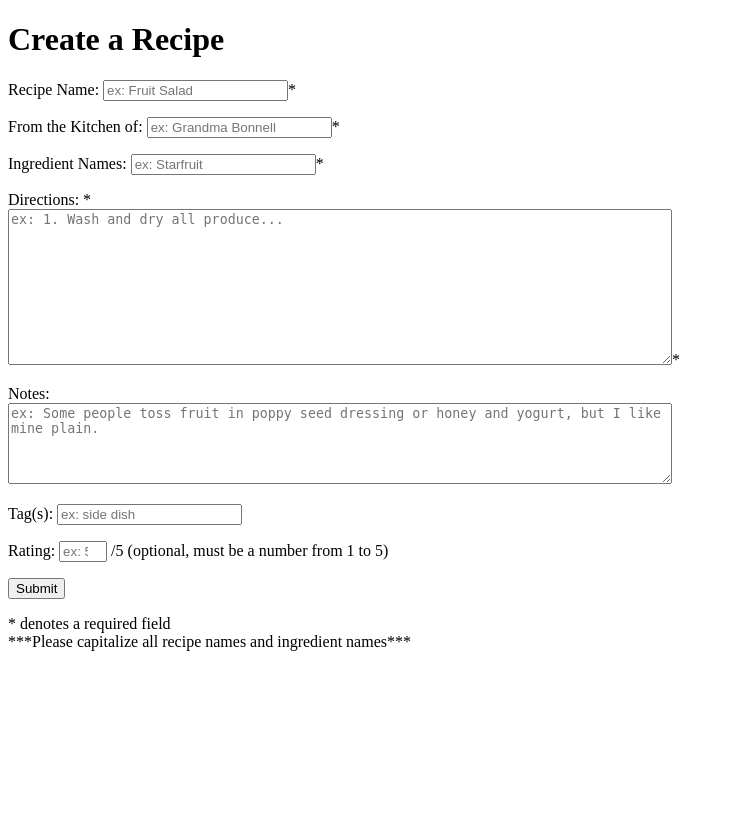
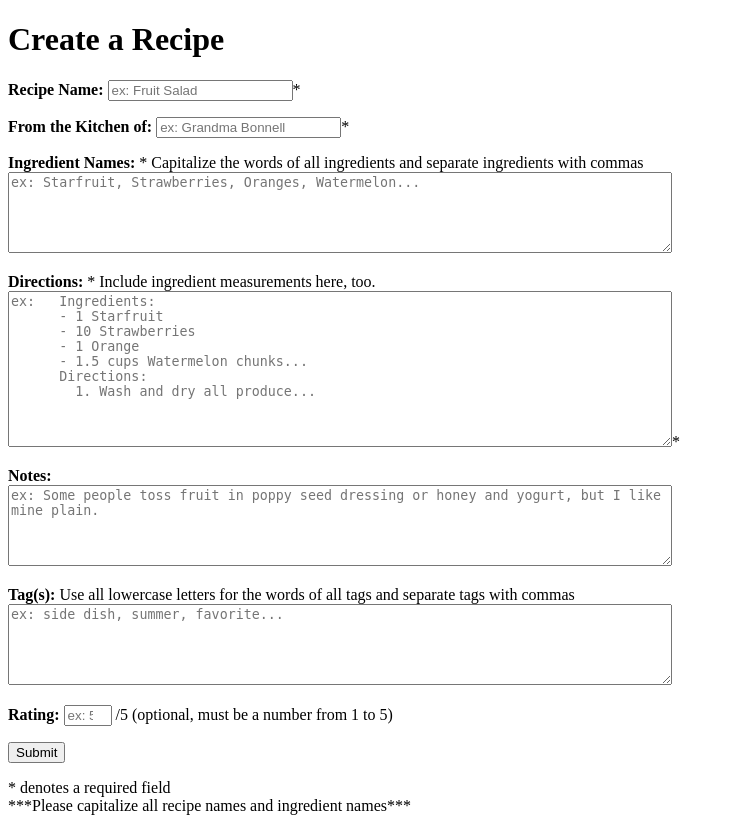
Before and after one commit to KellieAndersen/hackbright-project, a Python web app: template templates/create_recipe.html in a window 1280 px wide. Shown: the whole page, without its empty margins (0-735 px from the left). Before the commit the page ends 651 px from the top, so only its background shows below. Run offline with Jinja, Linux system fonts and the light colour scheme; the template is opened without the code that fills it, so the values that code supplies are empty.

Commit message:
make progress on route for recipe creation form, not done yet

```diff
--- a/templates/create_recipe.html
+++ b/templates/create_recipe.html
@@ -6,34 +6,46 @@
 
   <form action="/create_recipe" method="GET">
     <p>
-      Recipe Name: <input type="text" name="recipe_name" placeholder="ex: Fruit Salad" required>*
+      <b>Recipe Name:</b> <input type="text" name="recipe_name" placeholder="ex: Fruit Salad" required>*
     </p>
 
     <p>
-      From the Kitchen of: <input type="text" name="originator" placeholder="ex: Grandma Bonnell" required>*
+      <b>From the Kitchen of:</b> <input type="text" name="originator" placeholder="ex: Grandma Bonnell" required>*
     </p>
 
     <p>
-      Ingredient Names: <input type="text" name="ingredients" placeholder="ex: Starfruit" required>*
+      <div><b>Ingredient Names:</b> *
+      Capitalize the words of all ingredients and separate ingredients with commas
+    </div>
+      <textarea name="ingredients" rows="5" cols="80" placeholder="ex: Starfruit, Strawberries, Oranges, Watermelon..." required></textarea>
+
     </p>
 
     <p>
-      <div>Directions: * </div>
-      <textarea name="directions" rows="10" cols="80" wrap="hard" placeholder="ex: 1. Wash and dry all produce..." required></textarea>*
+      <div><b>Directions:</b> *
+      Include ingredient measurements here, too.</div>
+      <textarea name="directions" rows="10" cols="80" wrap="hard" placeholder="ex:   Ingredients:
+      - 1 Starfruit
+      - 10 Strawberries
+      - 1 Orange
+      - 1.5 cups Watermelon chunks...
+      Directions:
+        1. Wash and dry all produce..." required></textarea>*
       <!-- ^^^not sure what to do to make the ta an input form^^^ -->
     </p>
 
     <p>
-      <div>Notes:</div>
+      <div><b>Notes:</b></div>
       <textarea name="notes" rows="5" cols="80" wrap="hard" placeholder="ex: Some people toss fruit in poppy seed dressing or honey and yogurt, but I like mine plain." required></textarea>
     </p>
 
     <p>
-      Tag(s): <input type="text" name="tags" placeholder="ex: side dish">
+      <div><b>Tag(s):</b> Use all lowercase letters for the words of all tags and separate tags with commas</div>
+      <textarea name="tags" rows="5" cols = "80" placeholder="ex: side dish, summer, favorite..."></textarea>
     </p>
 
     <p>
-        Rating: <input type="number" name="rating" min="1" max="5" placeholder="ex: 5"> /5     (optional, must be a number from 1 to 5)
+        <b>Rating:</b> <input type="number" name="rating" min="1" max="5" placeholder="ex: 5"> /5     (optional, must be a number from 1 to 5)
     </p>
 
     <p>
```
Also changed, not shown: crud.py (+7 -0 lines), server.py (+14 -1 lines).
